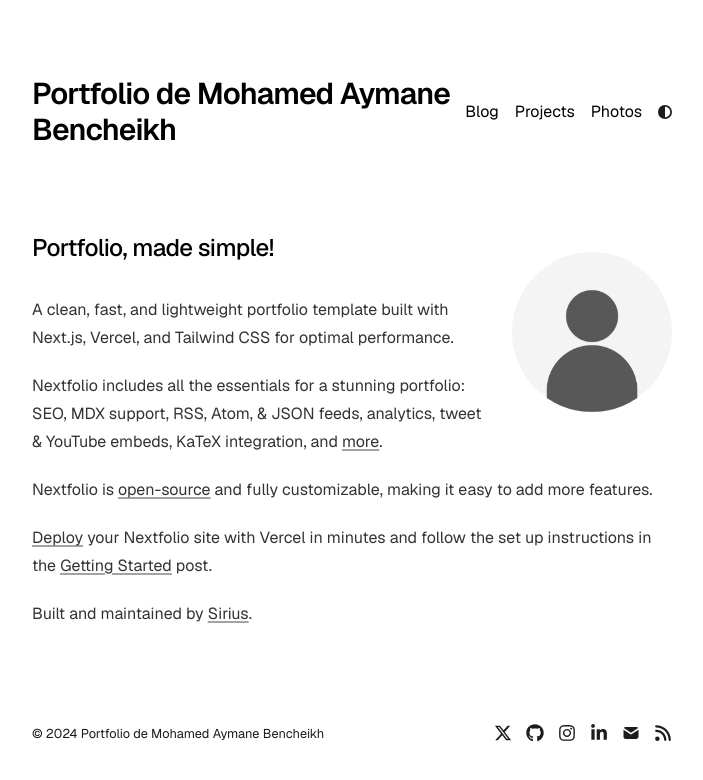
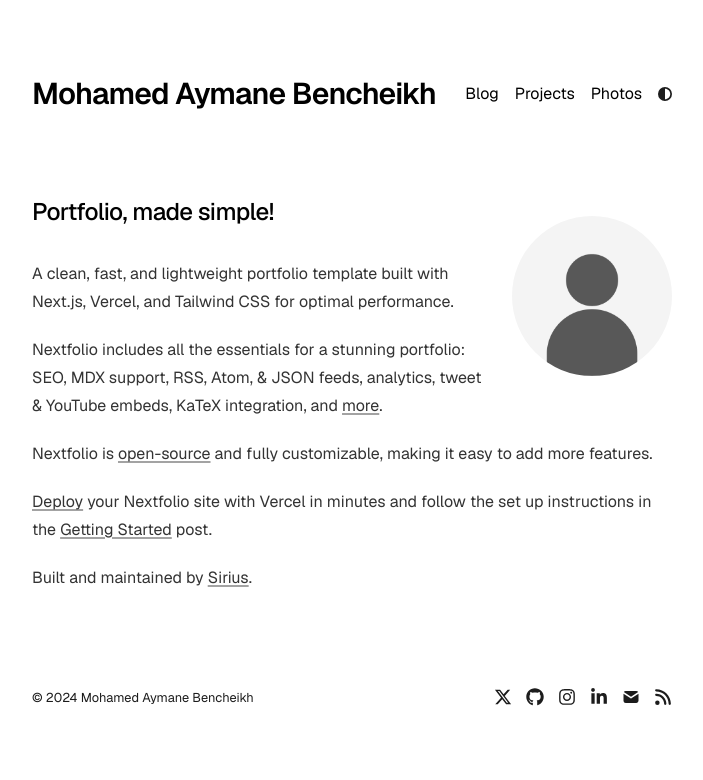
Before and after one commit to maben221/portfolio-maben221, a Next.js app: page / in a window 1280 px wide. Shown: the top 780 px of the page, without its empty margins (288-991 px from the left). Built offline with nearby package versions, Linux system fonts and the light colour scheme.

Commit message:
updated portfolio name (commit #2)

```diff
--- a/app/config.ts
+++ b/app/config.ts
@@ -1,6 +1,6 @@
 export const metaData = {
   baseUrl: "https://nextfolio-template.vercel.app/",
-  title: "Portfolio de Mohamed Aymane Bencheikh",
+  title: "Mohamed Aymane Bencheikh",
   name: "Sirius",
   ogImage: "/opengraph-image.png",
   description:
```
